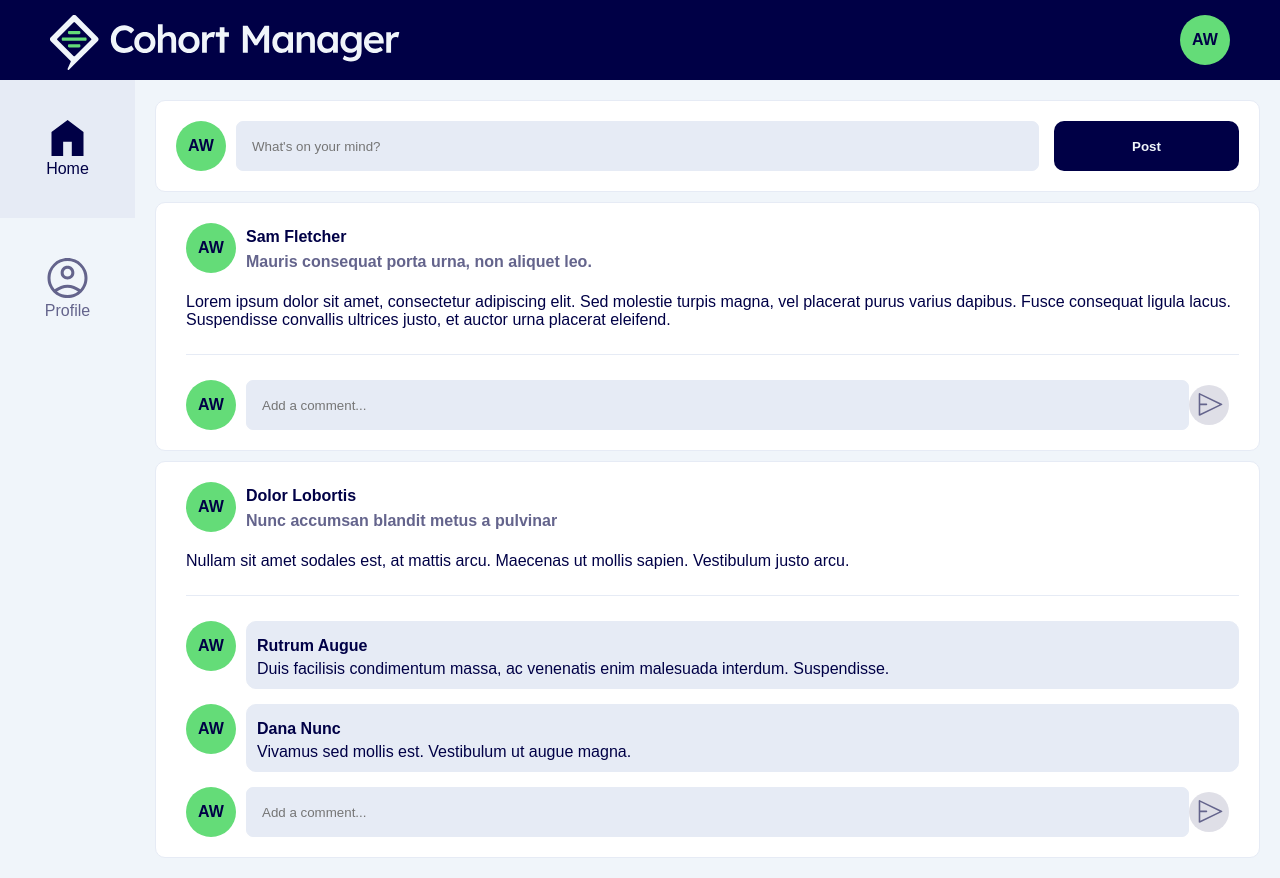
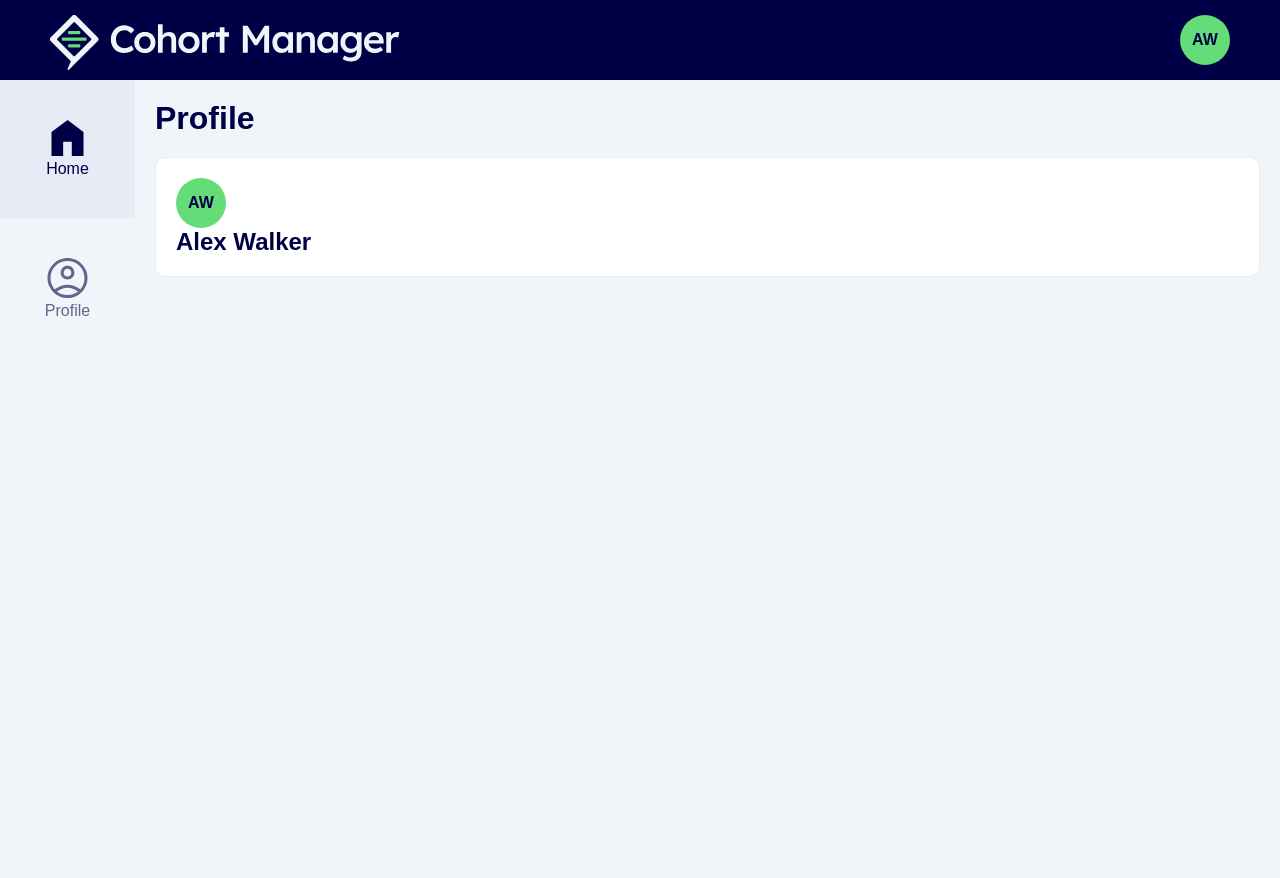
Before and after one commit to boolean-uk/react-cohort-dashboard-challenge, a React (Create React App) app: page / in a window 1280 px wide. After the commit the page ends 800 px from the top, so only its background shows below. Built offline with nearby package versions, Linux system fonts and the light colour scheme.

Commit message:
created Profile component

```diff
--- a/src/App.js
+++ b/src/App.js
@@ -2,6 +2,7 @@ import './styles/app.css'
 import Header from './components/Header.js'
 import LeftMenu from './components/LeftMenu';
 import Dashboard from './pages/Dashboard';
+import Profile from './pages/Profile';
 
 function App() {
   return (
@@ -10,7 +11,10 @@ function App() {
       <LeftMenu />
 
       {/* <TODO: use routing to choose between Dashboard and Profile Page below */}
-      <Dashboard />
+
+      {/* <Dashboard /> */}
+      <Profile />
+
     </div>
   );
 }
--- /dev/null
+++ b/src/components/Delimeter.js
@@ -0,0 +1,3 @@
+export default function Delimeter() {
+  return <hr className='delimeter' />
+}
--- a/src/pages/Dashboard/components/Post.js
+++ b/src/pages/Dashboard/components/Post.js
@@ -1,4 +1,5 @@
 import Author from "../../../components/Author"
+import Delimeter from "../../../components/Delimeter"
 import UserBanner from "../../../components/UserBanner"
 import CommentsList from "./CommentsList"
 import NewCommentForm from "./NewCommentForm"
@@ -19,17 +20,13 @@ function PostContent({ content }) {
   )
 }
 
-function Delimeter() {
-  return <hr className='delimeter' />
-}
-
 export default function Post({ post }) {
 
   return (
     <div className='post box-container box-container-white'>
       <PostHeader author={post.author} title={post.title} />
       <PostContent content={post.content} />
-      <Delimeter/>
+      <Delimeter />
       {post.comments &&
         <CommentsList comments={post.comments} />
       }
--- a/src/pages/Dashboard/index.js
+++ b/src/pages/Dashboard/index.js
@@ -4,9 +4,9 @@ import PostFeed from "./components/PostFeed";
 export default function Dashboard() {
 
   return (
-    <div className='main dashboard'>
+    <main className='main dashboard'>
       <NewPostForm />
       <PostFeed />
-    </div>
+    </main>
   )
 }
--- /dev/null
+++ b/src/pages/Profile/components/ProfileForm.js
@@ -0,0 +1,22 @@
+import UserBanner from "../../../components/UserBanner"
+
+function ProfileHeader() {
+  const fullName = 'Alex Walker'
+
+  return (
+    <div className='profile-header'>
+      <UserBanner />
+      <h2>{fullName}</h2>
+    </div>
+  )
+}
+
+export default function ProfileForm() {
+
+  return (
+    <form className='profile-form box-container box-container-white'>
+      <ProfileHeader />
+
+    </form>
+  )
+}
--- /dev/null
+++ b/src/pages/Profile/index.js
@@ -0,0 +1,12 @@
+import '../../styles/profile.css'
+import ProfileForm from "./components/ProfileForm";
+
+export default function Profile() {
+
+  return (
+    <main className='main profile'>
+      <h1>Profile</h1>
+      <ProfileForm />
+    </main>
+  )
+}
--- a/src/styles/dashboard.css
+++ b/src/styles/dashboard.css
@@ -1,18 +1,3 @@
-.box-container {
-  border: 1px solid #E6EBF5;
-  border-radius: 10px;
-}
-
-.box-container-white {
-  background-color: white;
-  padding: 20px;
-}
-
-.box-container-colored {
-  background-color: #E6EBF5;
-  padding: 10px;
-}
-
 /* NOTE: styles for new post form */
 .app > .dashboard > .new-post-form {
   display: grid;
@@ -64,14 +49,6 @@
   margin-bottom: 20px;
 }
 
-.app > .dashboard > .post-feed > .post > .delimeter {
-  /* NOTE: changed hr style as explained here: https://stackoverflow.com/a/6382036 */
-  margin: 25px 0;
-  height: 1px;
-  border: 0;
-  border-top: 1px solid #E6EBF5;
-}
-
 /* NOTE: styles for new comment form */
 .app > .dashboard > .post-feed > .post > .new-comment-form {
   display: grid;
--- /dev/null
+++ b/src/styles/profile.css
@@ -0,0 +1,7 @@
+.app > .profile > .profile-form {
+  margin-top: 20px;
+  display: grid;
+
+  /* grid-template:; */
+  /* TODO: create grid-template rules for the profile form */
+}
--- a/src/styles/styles.css
+++ b/src/styles/styles.css
@@ -50,6 +50,25 @@ input:focus {
   margin-bottom: 5px;
 }
 
-/* TODO:
-- Post title colour: #64648c
-*/
+.delimeter {
+  /* NOTE: changed hr style as explained here: https://stackoverflow.com/a/6382036 */
+  margin: 25px 0;
+  height: 1px;
+  border: 0;
+  border-top: 1px solid #E6EBF5;
+}
+
+.box-container {
+  border: 1px solid #E6EBF5;
+  border-radius: 10px;
+}
+
+.box-container-white {
+  background-color: white;
+  padding: 20px;
+}
+
+.box-container-colored {
+  background-color: #E6EBF5;
+  padding: 10px;
+}
```
